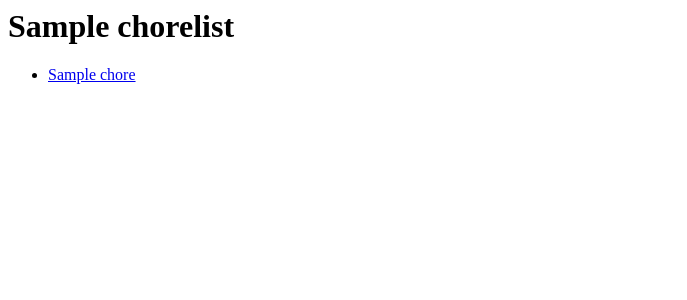
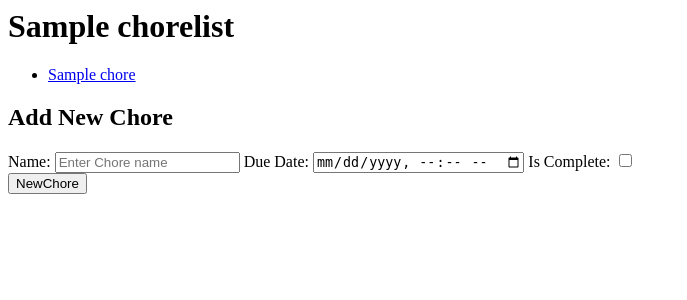
Before and after one commit to iluxonchik/django-chores, a Django app: page /chores/1/ in a window 1280 px wide. Shown: the top 300 px of the page, without its empty margins (0-687 px from the left). Run offline with Django 3.2, Linux system fonts and the light colour scheme; tables that the repository leaves empty hold one stand-in row (values such as "Sample post").

Commit message:
feat: add chore creation UI
Chore creation has been added to the "details" view

```diff
--- a/chorelist/chores/templates/chores/detail.html
+++ b/chorelist/chores/templates/chores/detail.html
@@ -6,3 +6,17 @@
         <li><a href='./chores/{{chore.id}}'>{{chore}}</a></li>
     {% endfor %}
 </ul>
+
+<h2>Add New Chore</h2>
+<form action="" method="POST">
+    {% csrf_token %}
+    <label for="name">Name: </label>
+    <input type="textbox" name="name" id="id" placeholder="Enter Chore name"/>
+    <label for="name">Due Date: </label>
+    <input type="datetime-local" name="duedate" id="duedate"/>
+    <label for="name">Is Complete: </label>
+    <input type="checkbox" name="iscomplete" id="iscomplete"/>
+    <br />
+
+    <input type="submit" value="NewChore" />
+</form>
--- a/chorelist/chores/views.py
+++ b/chorelist/chores/views.py
@@ -29,6 +29,11 @@ def detail(request, chorelist_id):
     # note the named pattern from urls.py, it has the same name as the 2nd parameter of this function,
     # which is how the id in the url will be mapped to chorelist_id parameter of this function
     # (?P<chorelist_id>[0-9]+)
+    if 'name' in request.POST and 'duedate' in request.POST:
+        iscomplete = 'iscomplete' in request.POST
+        chore = Chore(chore_list=ChoreList.objects.get(pk=chorelist_id),name=request.POST['name'], due_date=request.POST['duedate'], complete=iscomplete)
+        chore.save()
+
     lst = get_object_or_404(ChoreList, pk=chorelist_id)
     return render(request, 'chores/detail.html', {'chorelist':lst})
     """
```
Also changed, not shown: chorelist/chores/templates/chores/choredetail.html (added, +16 -0 lines), chorelist/chores/templates/chores/newlist.html (added, +12 -0 lines).
